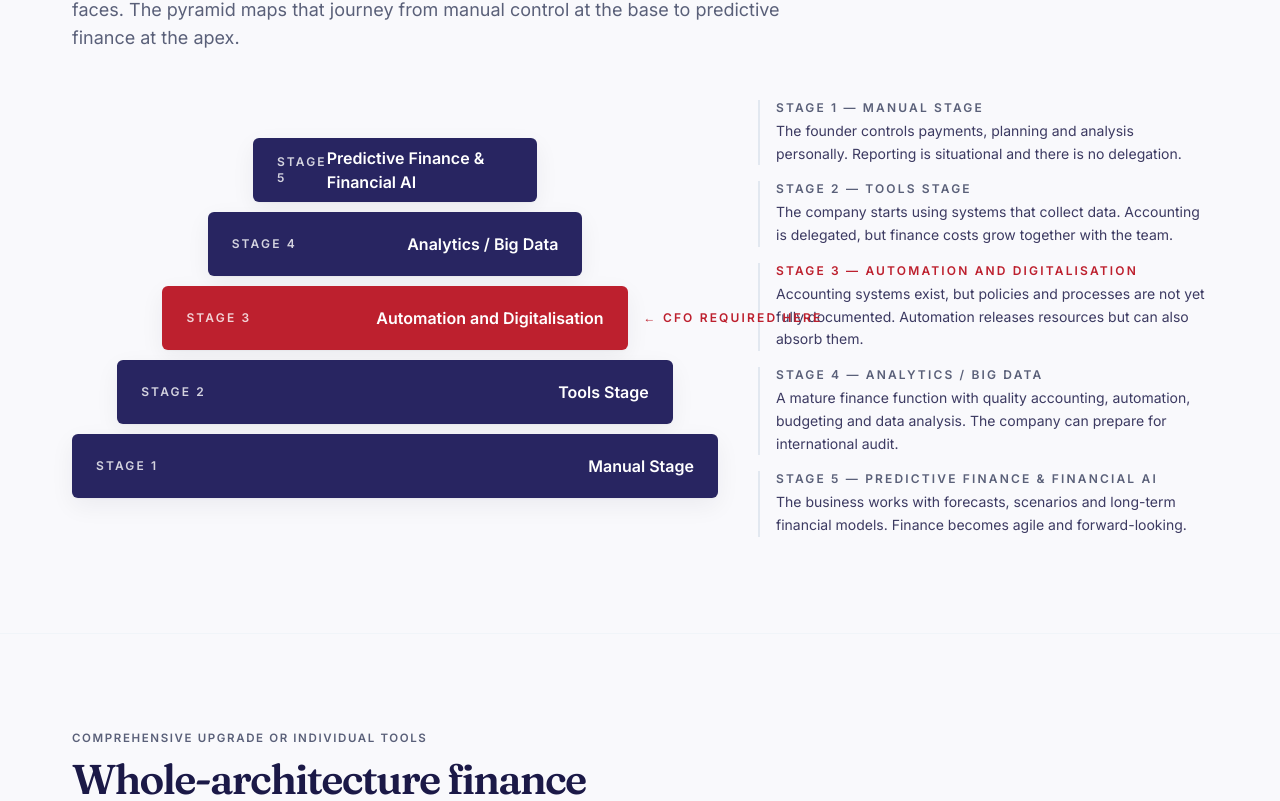
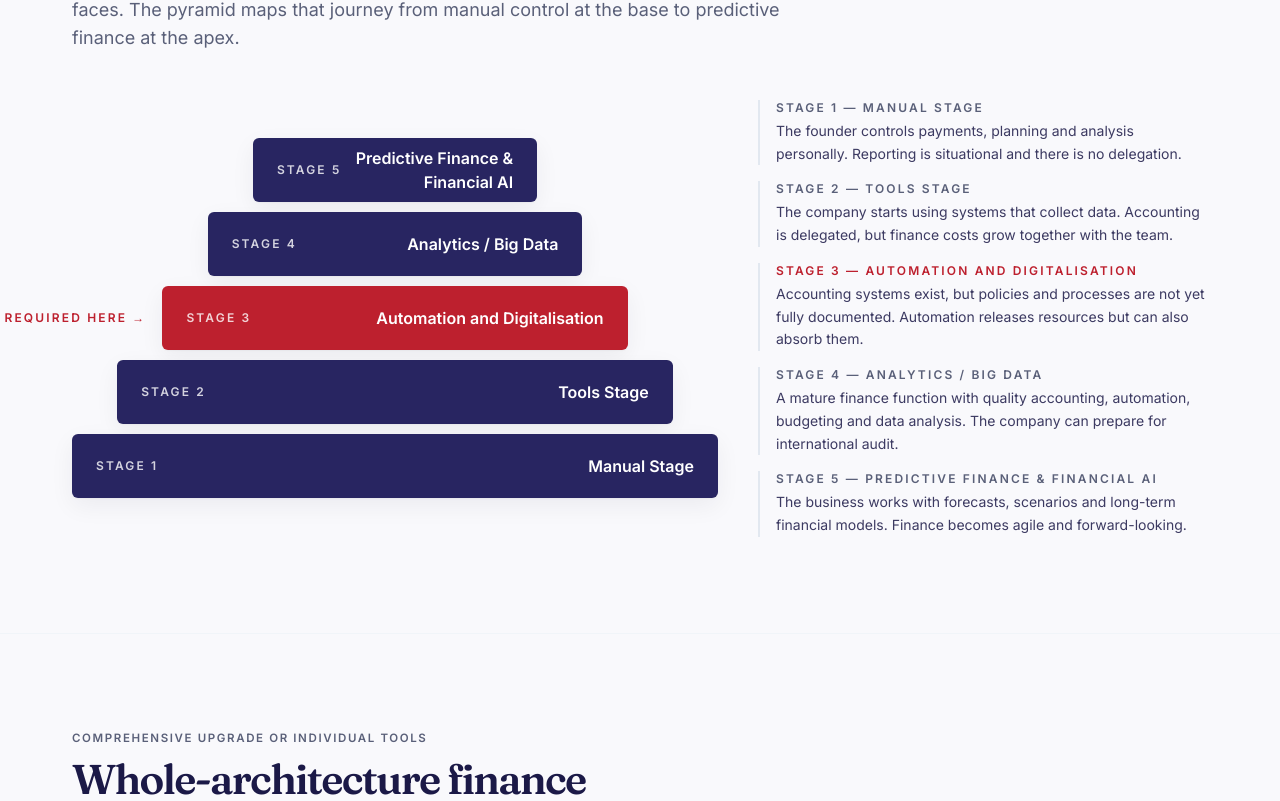
Before and after one commit to valeriy-star/finance-website, a Next.js app: page /expertise in a window 1280 px wide. Shown: the part 4330-5131 px from the top of the page. Built offline with nearby package versions, Linux system fonts and the light colour scheme.

Commit message:
Update EvolutionPyramid.tsx

```diff
--- a/src/components/EvolutionPyramid.tsx
+++ b/src/components/EvolutionPyramid.tsx
@@ -31,19 +31,21 @@ export function EvolutionPyramid() {
                   <div key={stage.number} className="flex items-center justify-center">
                     <div
                       style={{ width }}
-                      className={`relative h-14 sm:h-16 flex items-center justify-between px-5 sm:px-6 rounded-md shadow-soft ${
+                      className={`relative h-14 sm:h-16 flex items-center justify-between gap-3 px-5 sm:px-6 rounded-md shadow-soft ${
                         isHighlight
                           ? 'bg-brand-accent text-white'
                           : 'bg-brand text-white'
                       }`}
                     >
-                      <span className="text-[11px] sm:text-xs font-semibold tracking-[0.18em] uppercase text-white/80">
+                      <span className="text-[11px] sm:text-xs font-semibold tracking-[0.18em] uppercase text-white/80 flex-shrink-0">
                         Stage {stage.number}
                       </span>
-                      <span className="font-semibold text-sm sm:text-base">{stage.title}</span>
+                      <span className="font-semibold text-sm sm:text-base text-right leading-tight">
+                        {stage.title}
+                      </span>
                       {isHighlight && (
-                        <span className="hidden md:block absolute left-full ml-4 whitespace-nowrap text-xs font-semibold tracking-[0.18em] uppercase text-brand-accent">
-                          ← CFO required here
+                        <span className="hidden md:block absolute right-full mr-4 whitespace-nowrap text-xs font-semibold tracking-[0.18em] uppercase text-brand-accent">
+                          CFO required here →
                         </span>
                       )}
                     </div>
```
